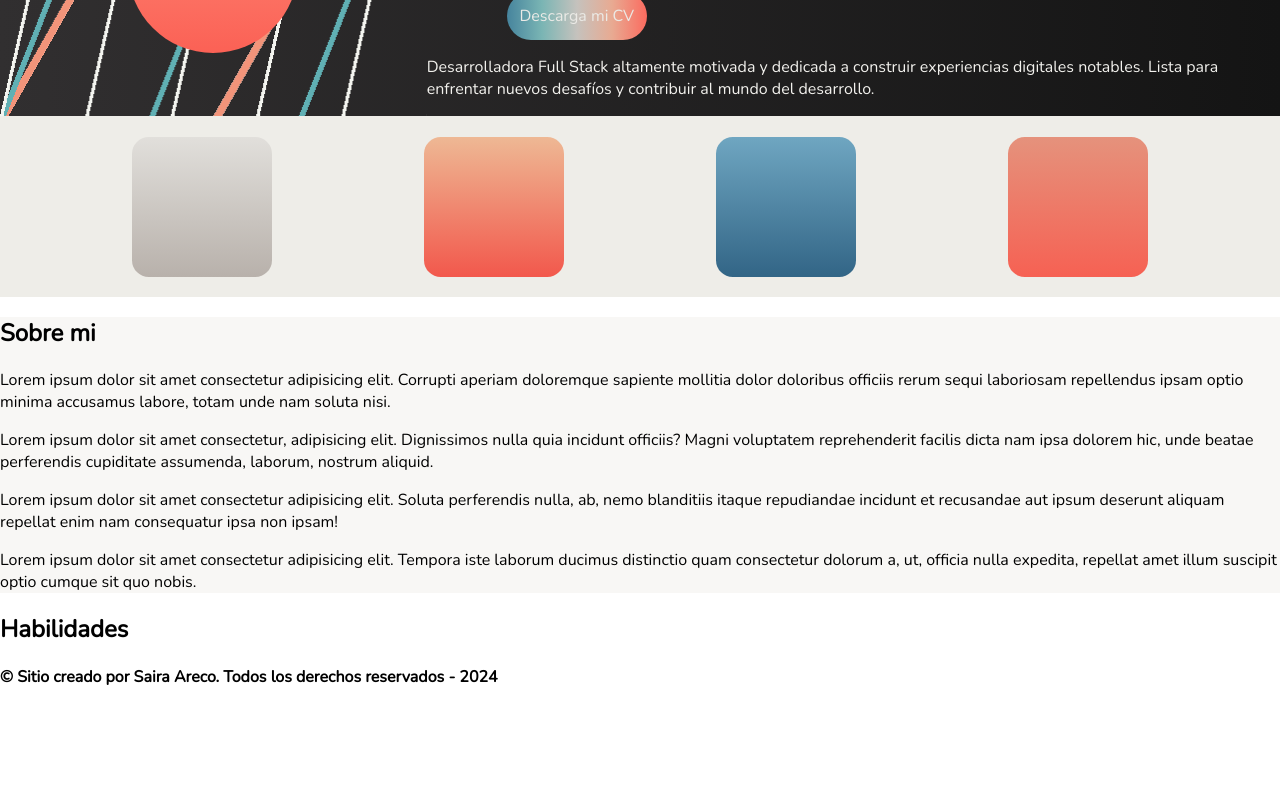
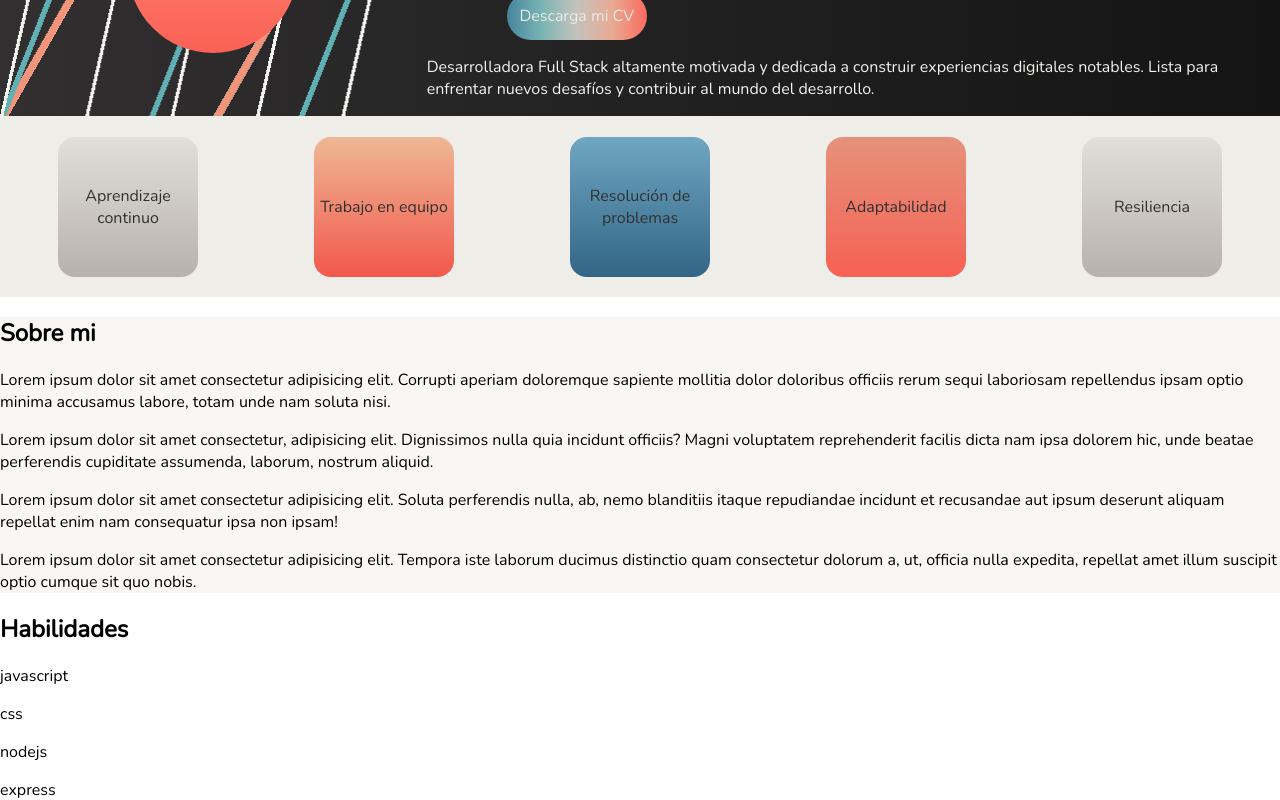
Before and after one commit to sairaareco/portfolio, a Next.js app in the folder client/: page / in a window 1280 px wide. Shown: the part 260-1060 px from the top of the page. Before the commit the page ends 970 px from the top, so only its background shows below. Built offline with nearby package versions, Linux system fonts and the light colour scheme.

Commit message:
creacion de boxes de soft skills

```diff
--- a/client/app/components/Init.tsx
+++ b/client/app/components/Init.tsx
@@ -19,10 +19,11 @@ const Init = () => {
                 </div>
             </div>
             <div className={styles.boxes}>
-                    <div className={styles.boxUno}>  </div>
-                    <div className={styles.boxDos}>  </div>
-                    <div className={styles.boxTres}>  </div>
-                    <div className={styles.boxCuatro}>  </div>
+                    <div className={styles.boxUno}> Aprendizaje continuo </div>
+                    <div className={styles.boxDos}> Trabajo en equipo </div>
+                    <div className={styles.boxTres}> Resolución de problemas </div>
+                    <div className={styles.boxCuatro}> Adaptabilidad </div>
+                    <div className={styles.boxCinco}> Resiliencia </div>
                 </div>
         </main>
     )
--- a/client/app/components/Skills.tsx
+++ b/client/app/components/Skills.tsx
@@ -1,10 +1,18 @@
 
 const Skills = () => {
-
 
     return(
         <main>
             <h2> Habilidades </h2>
+            <p> javascript </p>
+            <p> css </p>
+            <p> nodejs </p>
+            <p> express </p>
+            <p> react </p>
+            <p> nextjs </p>
+            <p> java </p>
+            <p> mysql </p>
+            <p> postgresql </p>
         </main>
     )
 };
--- a/client/app/styles/Init.module.css
+++ b/client/app/styles/Init.module.css
@@ -95,37 +95,68 @@ backgraound attachhemtne: para dejar fixed un fondo de pantalla
 .boxes {
     display: flex;
     justify-content: space-around;
-    justify-content: space-evenly;
+    /* justify-content: space-evenly; */
     background-color: #EEEDE8;
 }
 
 .boxUno {
+    display: flex;
+    align-items: center;
+    text-align: center;
     margin: 1.3rem;
     width: 140px;
     height: 140px;
     border-radius: 12%;
     background: linear-gradient(to bottom, #E1DFDB, #B8B1AB);
+    color: #313131;
 }
 
 .boxDos {
+    display: flex;
+    align-items: center;
+    justify-content: center;
     margin: 1.3rem;
     width: 140px;
     height: 140px;
     border-radius: 12%;
     background: linear-gradient(to bottom, #EEB894, #F2584C);
+    color: #E9E9E8;
+    color: #313131;
 }
 .boxTres {
+    display: flex;
+    align-items: center;
+    text-align: center;
     margin: 1.3rem;
     width: 140px;
     height: 140px;
     border-radius: 12%;
     background: linear-gradient(to bottom, #6FA6C1, #326586);
+    color: #E9E9E8;
+    color: #313131;
 }
 
 .boxCuatro {
+    display: flex;
+    align-items: center;
+    justify-content: center;
     margin: 1.3rem;
     width: 140px;
     height: 140px;
     border-radius: 12%;
     background: linear-gradient(to bottom, #E5927C, #F66153);
+    color: #313131;
 }
+
+.boxCinco {
+    display: flex;
+    align-items: center;
+    justify-content: center;
+    margin: 1.3rem;
+    width: 140px;
+    height: 140px;
+    border-radius: 12%;
+    background: linear-gradient(to bottom, #E1DFDB, #B8B1AB);
+    color: #E9E9E8;
+    color: #313131;
+}
```
